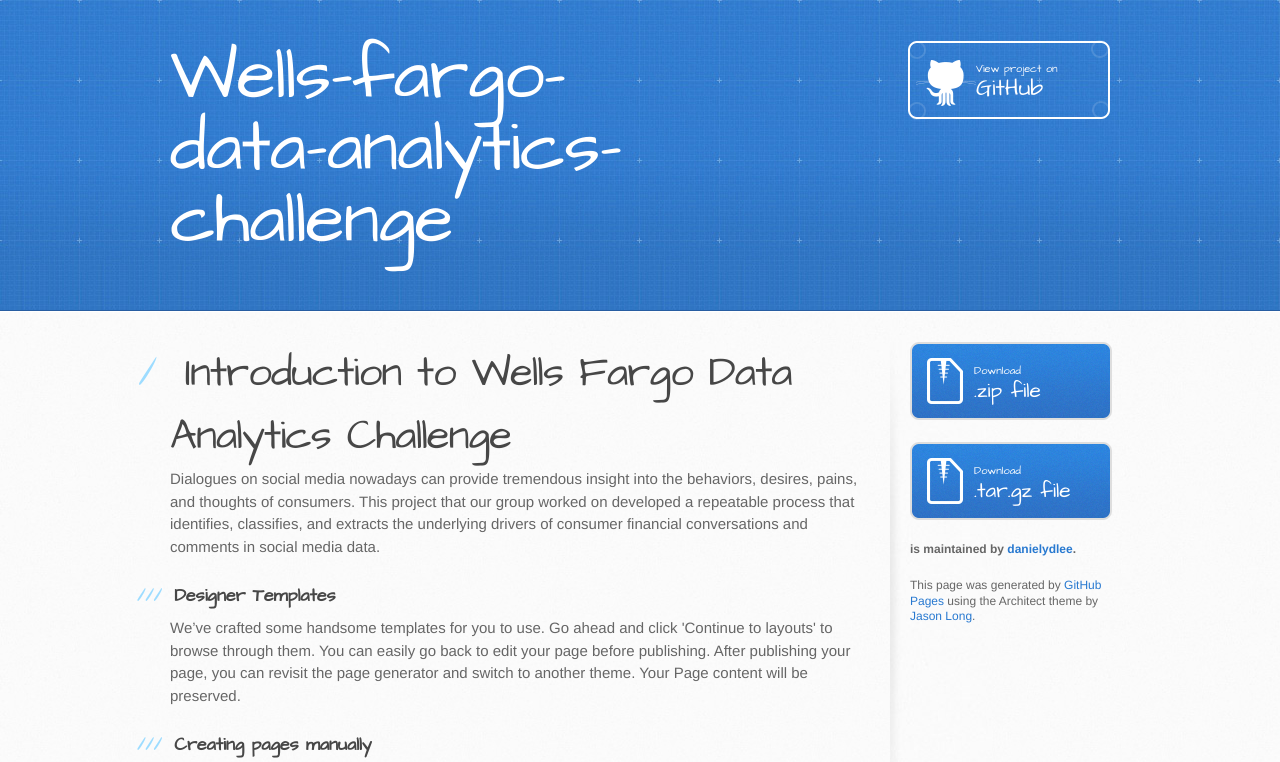
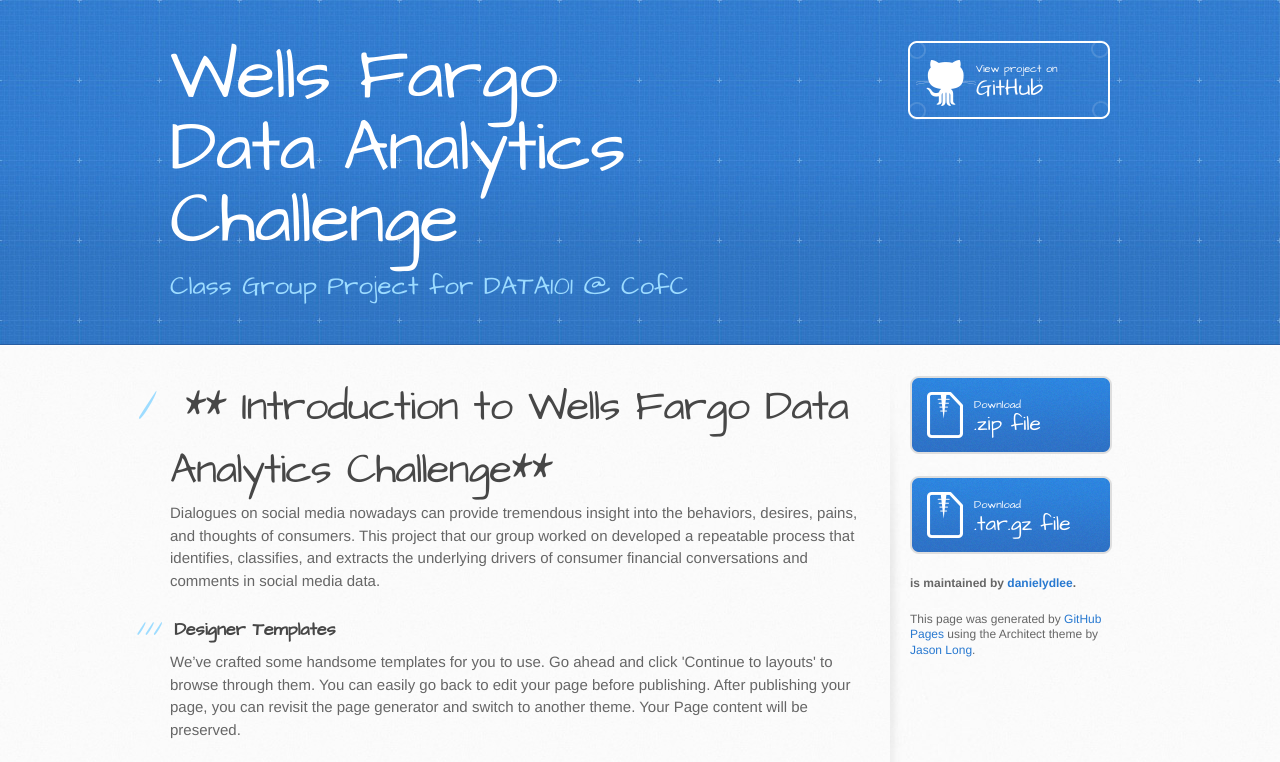
Before and after one commit to danielydlee/Wells-Fargo-Data-Analytics-Challenge, a plain HTML site: page index.html in a window 1280 px wide. Shown: the top 762 px of the page. Drawn offline with Linux system fonts and the light colour scheme.

Commit message:
Create gh-pages branch via GitHub

```diff
--- a/index.html
+++ b/index.html
@@ -13,14 +13,14 @@
     <script src="//html5shiv.googlecode.com/svn/trunk/html5.js"></script>
     <![endif]-->
 
-    <title>Wells-fargo-data-analytics-challenge by danielydlee</title>
+    <title>Wells Fargo Data Analytics Challenge by danielydlee</title>
   </head>
 
   <body>
     <header>
       <div class="inner">
-        <h1>Wells-fargo-data-analytics-challenge</h1>
-        <h2></h2>
+        <h1>Wells Fargo Data Analytics Challenge</h1>
+        <h2>Class Group Project for DATA101 @ CofC</h2>
         <a href="https://github.com/danielydlee/Wells-Fargo-Data-Analytics-Challenge" class="button"><small>View project on</small> GitHub</a>
       </div>
     </header>
@@ -29,7 +29,7 @@
       <div class="inner clearfix">
         <section id="main-content">
           <h1>
-<a id="introduction-to-wells-fargo-data-analytics-challenge" class="anchor" href="#introduction-to-wells-fargo-data-analytics-challenge" aria-hidden="true"><span class="octicon octicon-link"></span></a>Introduction to Wells Fargo Data Analytics Challenge</h1>
+<a id="-introduction-to-wells-fargo-data-analytics-challenge" class="anchor" href="#-introduction-to-wells-fargo-data-analytics-challenge" aria-hidden="true"><span class="octicon octicon-link"></span></a>** Introduction to Wells Fargo Data Analytics Challenge**</h1>
 
 <p>Dialogues on social media nowadays can provide tremendous insight into the behaviors, desires, pains, and thoughts of consumers. This project that our group worked on developed a repeatable process that identifies, classifies, and extracts the underlying drivers of consumer financial conversations and comments in social media data.</p>
 
```
Also changed, not shown: params.json (+1 -1 lines).
